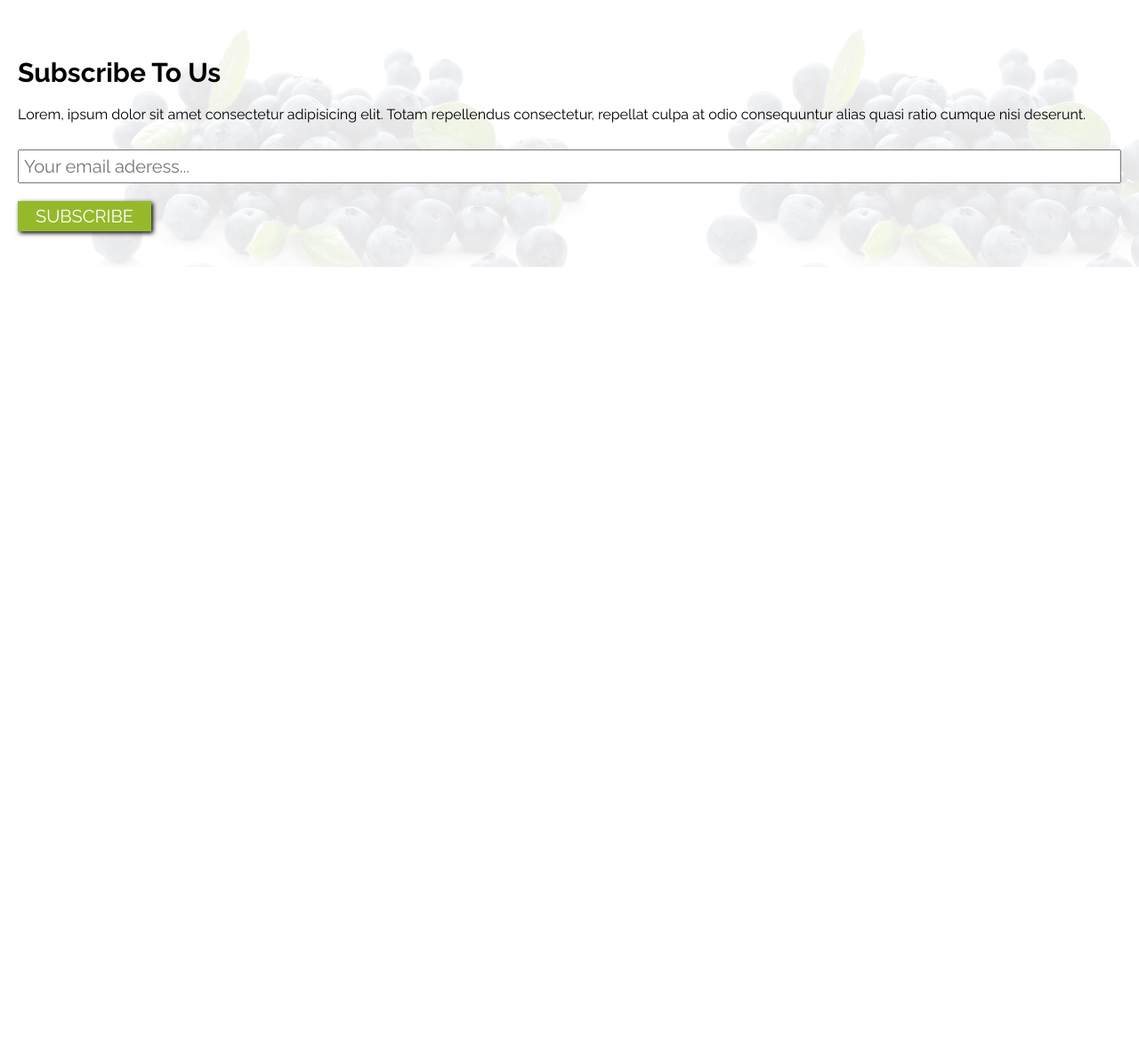
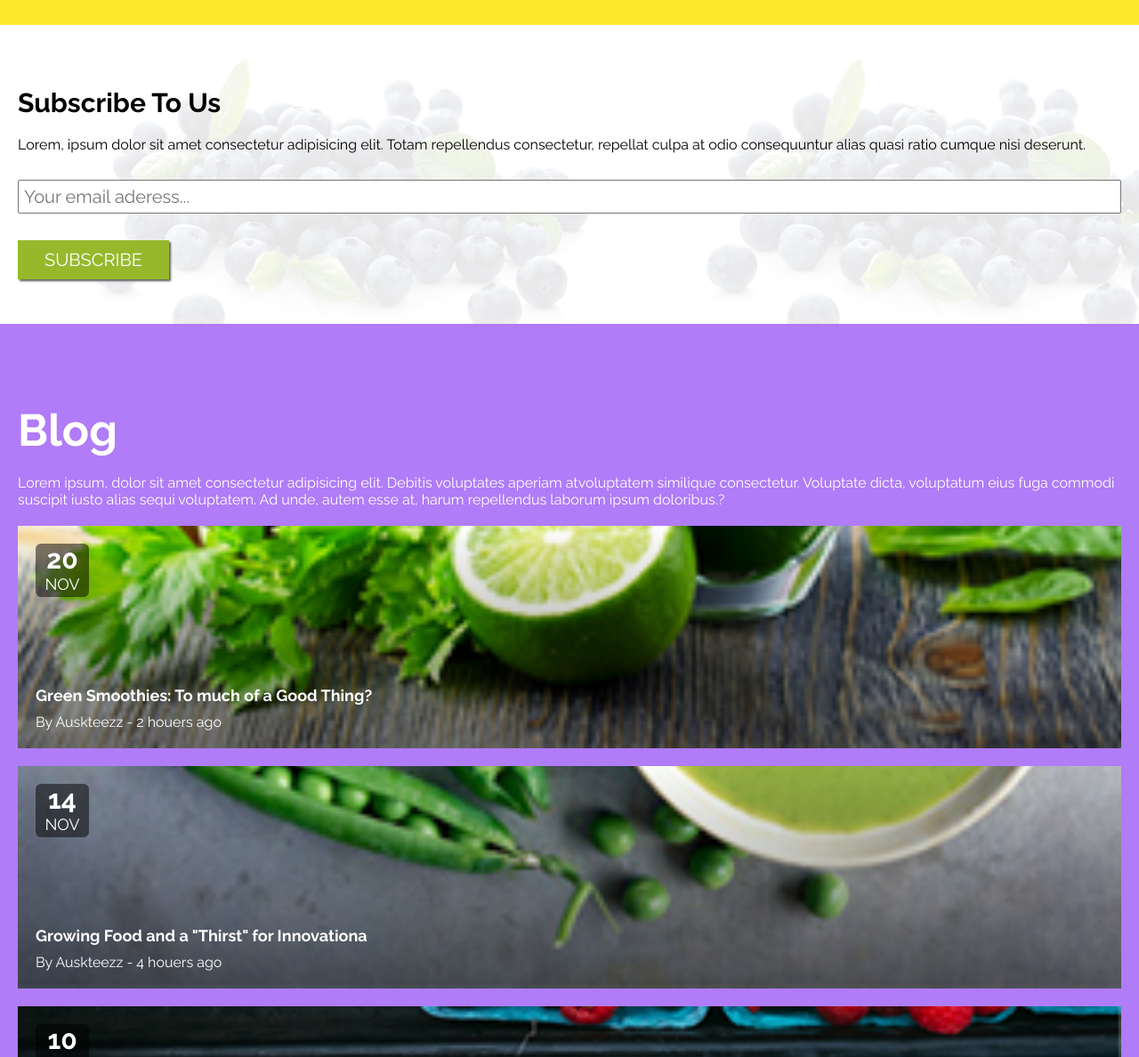
Before and after one commit to kacperKaseja/WeeklyWebChallenge-2, a plain HTML site: page index.html in a window 1280 px wide. Shown: the part 4372-5560 px from the top of the page at 89% size. Before the commit the page ends 4672 px from the top, so only its background shows below. Drawn offline with Linux system fonts and the light colour scheme.

Commit message:
Add Blog Section

```diff
--- a/css/style.css
+++ b/css/style.css
@@ -157,17 +157,22 @@ a:hover {
     margin: 20px 0;
 }
 
-.home__get-free-btn {
+.button {
     margin: 20px 0;
     width: 170px;
     padding: 10px 10px;
     border: none;
-    background-color: rgb(255, 115, 0);
     color: white;
     text-transform: uppercase;
     box-shadow: 2px 2px 2px rgb(98, 98, 98);
     font-size: 20px;
 }
+
+.home__get-free-btn {
+    background-color: rgb(255, 115, 0);
+}
+
+
 
 .home__logo {
     position: absolute;
@@ -270,8 +275,8 @@ a:hover {
 .gallery__h2 {
     color: black;
     font-size: 50px;
-    margin: 20px auto;
-    text-align: center;
+    margin: 20px 0;
+    text-align: left;
 }
 
 .img-container {
@@ -287,15 +292,12 @@ a:hover {
     width: 100%;
 }
 
+.gallery__text {
+    text-align: left;
+}
+
 .gallery__button {
-    width: 150px;
-    height: 50px;
-    font-size: 20px;
-    text-transform: uppercase;
-    border: none;
     background-color: #597f9c;
-    color: white;
-    box-shadow: 2px 2px 5px black;
 }
 
 /* Add to section baground whit opacity */
@@ -325,7 +327,6 @@ a:hover {
     margin: 20px 0;
 }
 
-
 .form__input {
     width: 100%;
     font-size: 20px;
@@ -334,13 +335,74 @@ a:hover {
 }
 
 .form__subscribe-button {
-    width: 150px;
-    font-size: 20px;
+    background-color: #96b92c;
+}
+
+.blog {
+    padding: 70px 20px 30px 20px;
+    background-color: #b07cf7;
+    color: white;
+}
+
+.blog__h2 {
+    font-size: 50px;
+    margin: 20px 0;
+}
+
+.blog__post {
+    display: block;
+    width: 100%;
+    height: 250px;
+    margin: 20px 0;
+    position: relative;
+    display: flex;
+    padding: 20px 20px;
+    flex-direction: column;
+    justify-content: flex-end;
+}
+
+.blog__post-1 {
+    background: linear-gradient(transparent, rgba(0, 0, 0, 0.5)), url('../img/blog-1.jpg') no-repeat right bottom/cover;
+}
+
+.blog__post-2 {
+    background: linear-gradient(transparent, rgba(0, 0, 0, 0.5)), url('../img/blog-2.jpg') no-repeat right bottom/cover;
+}
+
+.blog__post-3 {
+    background: linear-gradient(transparent, rgba(0, 0, 0, 0.5)), url('../img/blog-3.jpg') no-repeat right bottom/cover;
+}
+
+.span__blog-date {
+    display: block;
+    position: absolute;
+    left: 20px;
+    top: 20px;
+    width: 60px;
+    height: 60px;
+    font-size: 18px;
+    background-color: rgba(0, 0, 0, 0.5);
+    text-align: center;
+    border-radius: 6px;
+}
+
+.blog-date__fat {
+    font-size: 30px;
+    display: block;
+    font-weight: 900;
+}
+
+.post__h3 {
     margin: 10px 0;
-    padding: 5px 5px;
-    text-transform: uppercase;
-    background-color: #96b92c;
-    border: none;
-    color: white;
-    box-shadow: 2px 2px 5px black;
+    font-size: 18px;
 }
+
+.post__author {
+    font-size: 14;
+}
+
+.blog__button {
+    display: block;
+    background-color: red;
+    margin: 0 auto;
+}
--- a/index.html
+++ b/index.html
@@ -24,7 +24,7 @@
                 <li><a href="#about-us" class="menu__navigation">About</a></li>
                 <li><a href="#service" class="menu__navigation">Service</a></li>
                 <li><a href="#gallery" class="menu__navigation">Gallery</a></li>
-                <li><a href="" class="menu__navigation">Blog</a></li>
+                <li><a href="#blog" class="menu__navigation">Blog</a></li>
                 <li><a href="" class="menu__navigation">Contact</a></li>
             </ul>
         </nav>
@@ -35,7 +35,7 @@
             <p>Lorem ipsum dolor sit amet consectetur adipisicing elit. Enim, ipsa nesciunt.
                 Repudiandae, quam?
                 Voluptates neque, illo blanditiis dolor quaerat provident.</p>
-            <button class="home__get-free-btn">Get Free now</button>
+            <button class="button home__get-free-btn">Get Free now</button>
             <!-- <img src="img/header-bg.png" alt=""> -->
         </div>
         <img src="./img/icon-mouse.svg" alt="Logo of mouse" class="home__logo">
@@ -101,7 +101,7 @@
                 <div class="img-container"><img class="image" src="./img/gallery-5.jpg" alt=""></div>
             </div>
         </div>
-        <button class="gallery__button">View More</button>
+        <button class="button gallery__button ">View More</button>
     </section>
     <section class="subscribe">
         <h2 class="subscribe__h2">Subscribe To Us</h2>
@@ -111,9 +111,34 @@
             cumque nisi deserunt.</p>
         <form action="" class="subscribe__form">
             <input type="email" placeholder="Your email aderess..." class="form__input">
-            <input type="button" value="Subscribe" class="form__subscribe-button">
+            <input type="button" value="Subscribe" class="button form__subscribe-button">
         </form>
     </section>
+    <section class="blog" id="blog">
+        <h2 class="blog__h2">Blog</h2>
+        <p class="blog__text">Lorem ipsum, dolor sit amet consectetur adipisicing elit. Debitis voluptates aperiam
+            atvoluptatem similique consectetur. Voluptate dicta, voluptatum eius fuga commodi suscipit iusto alias sequi
+            voluptatem. Ad unde, autem esse at, harum repellendus laborum ipsum doloribus.?</p>
+        <article class="blog__post blog__post-1">
+            <span class="span__blog-date"><span class="blog-date__fat">20</span>NOV</span>
+            <h3 class="post__h3">Green Smoothies: To much of a Good Thing?</h3>
+            <p class="post__author">By Auskteezz - 2 houers ago</p>
+        </article>
+        <article class="blog__post blog__post-2"> <span class="span__blog-date"><span
+                    class="blog-date__fat">14</span>NOV</span>
+            <h3 class="post__h3">Growing Food and a "Thirst" for Innovationa</h3>
+            <p class="post__author">By Auskteezz - 4 houers ago</p>
+        </article>
+        <article class="blog__post blog__post-3">
+            <span class="span__blog-date"><span class="blog-date__fat">10</span>NOV</span>
+            <h3 class="post__h3">Pesticides & Food: What You Need to Know</h3>
+            <p class="post__author">By Auskteezz - 6 houers ago</p>
+        </article>
+
+        <button class="button blog__button">View More</button>
+    </section>
+
+
 
 
     <script src="js/main.js"></script>
```
